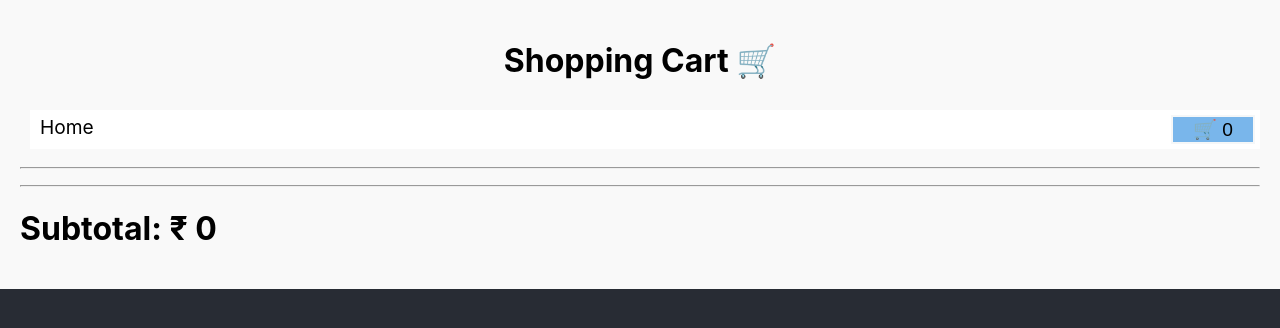
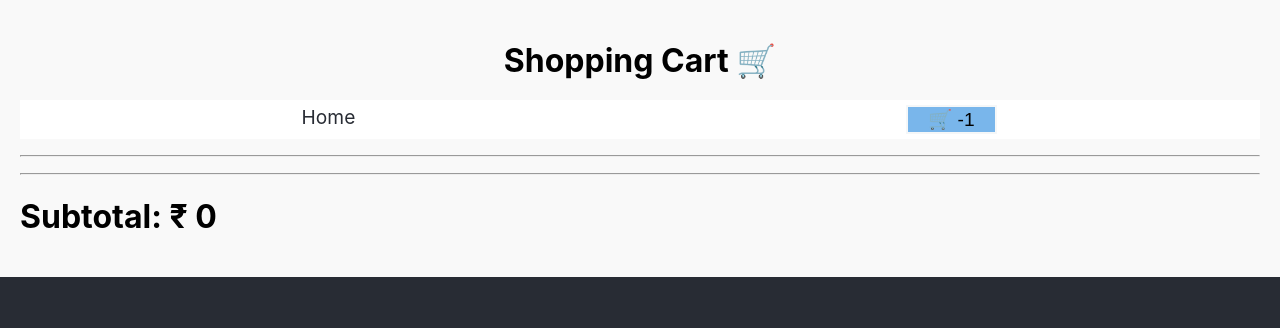
Before and after one commit to AMLENDU562/E-Commerce-Website, a React (Create React App) app in the folder fronted-app/: page /cart in a window 1280 px wide. Shown: the top 328 px of the page. Built offline with nearby package versions, Linux system fonts and the light colour scheme.

Commit message:
made add to cart by context api

```diff
--- a/fronted-app/src/App.css
+++ b/fronted-app/src/App.css
@@ -10,9 +10,7 @@
 li{
   cursor:pointer;
 }
-nav{
-  padding:10px;
-}
+
 a{
   font-size:1.2em;
   text-decoration: none;
--- a/fronted-app/src/App.js
+++ b/fronted-app/src/App.js
@@ -3,10 +3,11 @@ import Product from './pages/Product';
 import Home from './pages/Home'
 import Cart from './pages/Cart'
 import { BrowserRouter, Routes, Route} from "react-router-dom";
-
+import {CartProvider} from '../src/Context/CartProvider'
 function App() {
 
   return (
+    <CartProvider>
     <BrowserRouter>
       <Routes>
         <Route path="/" element={<Home/>}/>
@@ -15,6 +16,7 @@ function App() {
 
       </Routes>
     </BrowserRouter>
+    </CartProvider>
   );
 }
 
--- a/fronted-app/src/Cart.css
+++ b/fronted-app/src/Cart.css
@@ -41,24 +41,9 @@
     color:red;
     }
 
-.nav-list {
-  list-style: none;
-  display: flex;
-  justify-content: space-between;
-  background-color: white;
-  padding: 5px;
-  width: 100%;
-  margin: 0;
-}
 
-.nav-list-item {
-  cursor: pointer;
-}
 
-.nav-list-link {
-  text-decoration: none;
-  color: black;
-}
+
 
 .cart-list {
   list-style: none;
--- /dev/null
+++ b/fronted-app/src/Context/CartProvider.jsx
@@ -0,0 +1,43 @@
+import React, { useState, createContext, useEffect } from 'react';
+import '../App.css';
+
+const UserContext = createContext();
+
+export default function CartProvider(props) {
+  const [count, setCount] = useState(localStorage.length-1);
+
+
+
+  function add(key, count) {
+    localStorage.setItem(key, count);
+    setCount(localStorage.length-1);
+  }
+
+  function deleteKey(key) {
+    localStorage.removeItem(key);
+    setCount(localStorage.length-1);
+  }
+
+
+
+
+  useEffect(() => {
+    const handleStorageChange = () => {
+      setCount(localStorage.length);
+    };
+
+    window.addEventListener('storage', handleStorageChange);
+
+    return () => {
+      window.removeEventListener('storage', handleStorageChange);
+    };
+  }, []);
+
+  return (
+    <UserContext.Provider value={{ add, deleteKey, count }}>
+      {props.children}
+    </UserContext.Provider>
+  );
+}
+
+export { CartProvider, UserContext };
--- a/fronted-app/src/pages/Cart.jsx
+++ b/fronted-app/src/pages/Cart.jsx
@@ -1,14 +1,14 @@
 import React, { useState, useEffect } from 'react';
 import products from './products';
-import { useNavigate } from "react-router-dom";
 import '../Cart.css'; // Assuming you will create this CSS file for additional styling
 import CartItem from './CartItem';
-
+import { UserContext } from '../Context/CartProvider';
+import { useContext } from 'react';
+import Nav from './Nav'
 export default function Cart() {
-  const navigate = useNavigate();
+  const {deleteKey,count}=useContext(UserContext)
   const [subTotal, setSubTotal] = useState(0);
   const [cartItems, setCartItems] = useState([]);
-  const [count, setCount] = useState(0); // State to track count of items in cart
 
   useEffect(() => {
     let total = 0;
@@ -26,35 +26,13 @@ export default function Cart() {
     });
     setSubTotal(total);
     setCartItems(items);
-    setCount(items.length); // Update count based on items in cart
-  }, []);
+  }, [count]);
 
-  function deleteKey(key) {
-    const productId = parseInt(key, 10) - 1;
-    const product = products[productId];
-    if (product) {
-      const itemCost = product.cost * parseInt(localStorage.getItem(key), 10);
-      localStorage.removeItem(key);
-      setCount(count - 1);
-      setSubTotal(subTotal - itemCost);
-      setCartItems(cartItems.filter(item => item.key !== key));
-    }
-  }
+
   return (
     <div className="cart-container">
       <h1 className="cart-title">Shopping Cart 🛒</h1>
-      <nav>
-        <ul className="nav-list">
-          <li className="nav-list-item">
-            <a href="/" className="nav-list-link">Home</a>
-          </li>
-          <li className="nav-list-item">
-            <button onClick={() => navigate('/cart')} id='addToCart'>
-              🛒 {count}
-            </button>
-          </li>
-        </ul>
-      </nav>
+      <Nav/>
       <hr />
       <ul className="cart-list">
         {cartItems.map((item) => {
--- a/fronted-app/src/pages/Home.jsx
+++ b/fronted-app/src/pages/Home.jsx
@@ -1,49 +1,19 @@
 import '../App.css';
 import Product from './Product';
 import products from './products';
-import { useState, useEffect } from 'react';
-import {useNavigate} from 'react-router-dom'
+import Nav from './Nav';
+import { UserContext } from '../Context/CartProvider';
+import { useContext } from 'react';
 function Home() {
-  const [count, setCount] = useState(localStorage.length);
-    const navigate=useNavigate();
-  function add(key,count) {
-    localStorage.setItem(key,count);
-    setCount(localStorage.length)
-  }
+  const {deleteKey,add} =useContext(UserContext)
 
-  // Function to delete item from localStorage
-  function deleteKey(key) {
-    localStorage.removeItem(key);
-    setCount(localStorage.length)
-  }
   // Update `count` when localStorage changes
-  useEffect(() => {
-    const handleStorageChange = () => {
-      setCount(localStorage.length);
-    };
-
-    // Add event listener to update `count` when localStorage changes
-    window.addEventListener('storage', handleStorageChange);
-
-    // Cleanup the event listener on component unmount
-    return () => {
-      window.removeEventListener('storage', handleStorageChange);
-    };
-  }, []);  // Empty dependency array, so this effect only runs on mount and unmount
+ // Empty dependency array, so this effect only runs on mount and unmount
 
   return (
     <div className="App">
       <h1 style={{ color: 'white', fontSize: '5em' }}>ZEPTO</h1>
-      <nav>
-        <ul style={{ listStyle: 'none', columnCount: 2, backgroundColor: 'white', padding: '5px' }}>
-          <li style={{ cursor: 'pointer' }}><a href="/" style={{textDecoration:"none"}}>Home</a></li>
-          <li>
-            <button onClick={()=>navigate('/cart')} id='addToCart'>
-            🛒 {count}
-            </button>
-          </li>
-        </ul>
-      </nav>
+      <Nav/>
       {products.map((product, index) => (
         <Product onAdd={add}
                  onDelete={deleteKey}
--- /dev/null
+++ b/fronted-app/src/pages/Nav.jsx
@@ -0,0 +1,24 @@
+import React from 'react'
+import { useNavigate } from 'react-router-dom'
+import { UserContext } from '../Context/CartProvider'
+import { useContext} from 'react'
+
+
+
+
+export default function Nav() {
+    const navigate=useNavigate()
+    const {count}=useContext(UserContext)
+  return (
+    <nav>
+        <ul style={{ listStyle: 'none', columnCount: 2, backgroundColor: 'white', padding: '5px',textAlign:"center" }}>
+          <li style={{ cursor: 'pointer' }}><a href="/" style={{textDecoration:"none"}}>Home</a></li>
+          <li>
+            <button onClick={()=>navigate('/cart')} id='addToCart'>
+            🛒 {count}
+            </button>
+          </li>
+        </ul>
+      </nav>
+  )
+}
--- a/fronted-app/src/pages/Product.jsx
+++ b/fronted-app/src/pages/Product.jsx
@@ -4,7 +4,7 @@ import {useState} from 'react'
 
 export default function Product({ img, text, id , onAdd, onDelete,cost }) {
 
-      const [count,setCount]=useState(0);
+      const [count,setCount]=useState(1);
       function AddItem(key)
       {
 
@@ -14,7 +14,7 @@ export default function Product({ img, text, id , onAdd, onDelete,cost }) {
       function DeleteItem(key)
       {
 
-          if(count!==0)
+          if(count!==1)
             setCount(count-1);
 
       }
```
